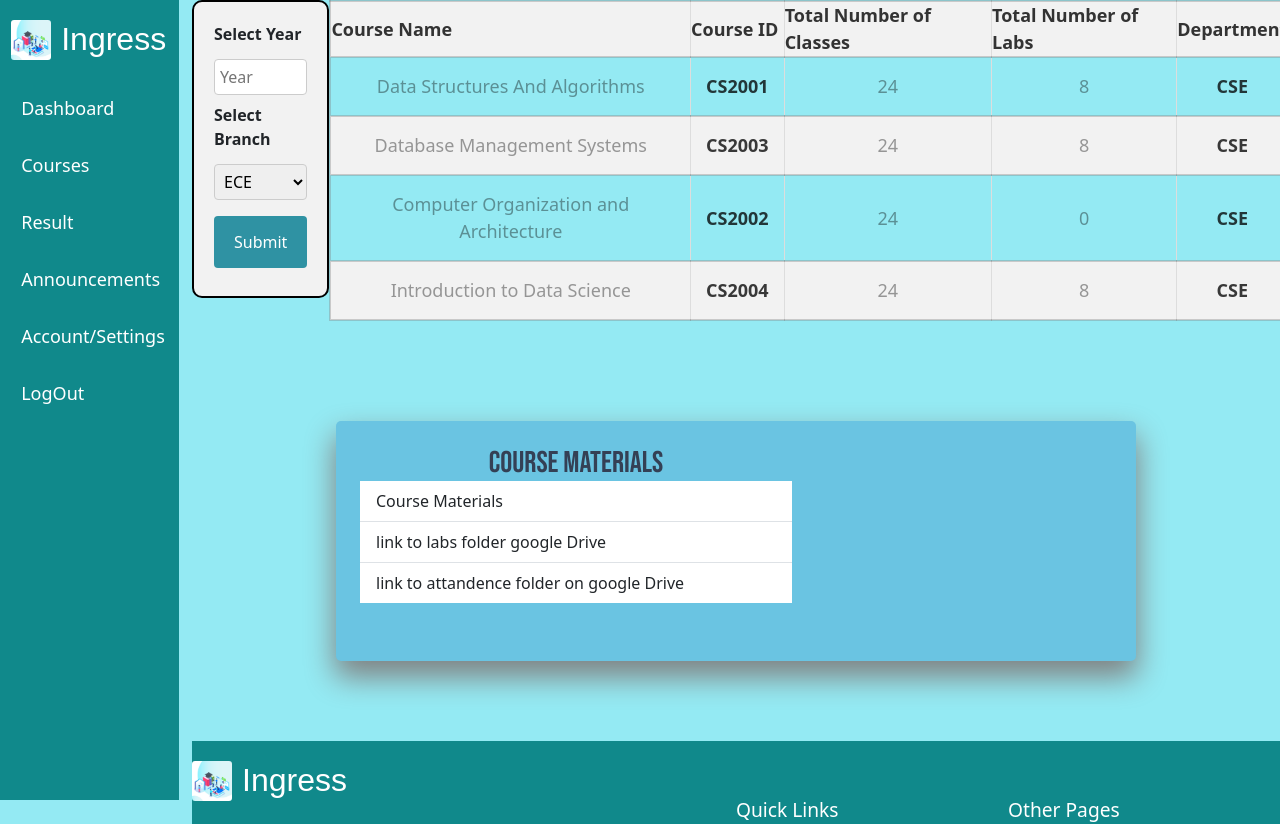
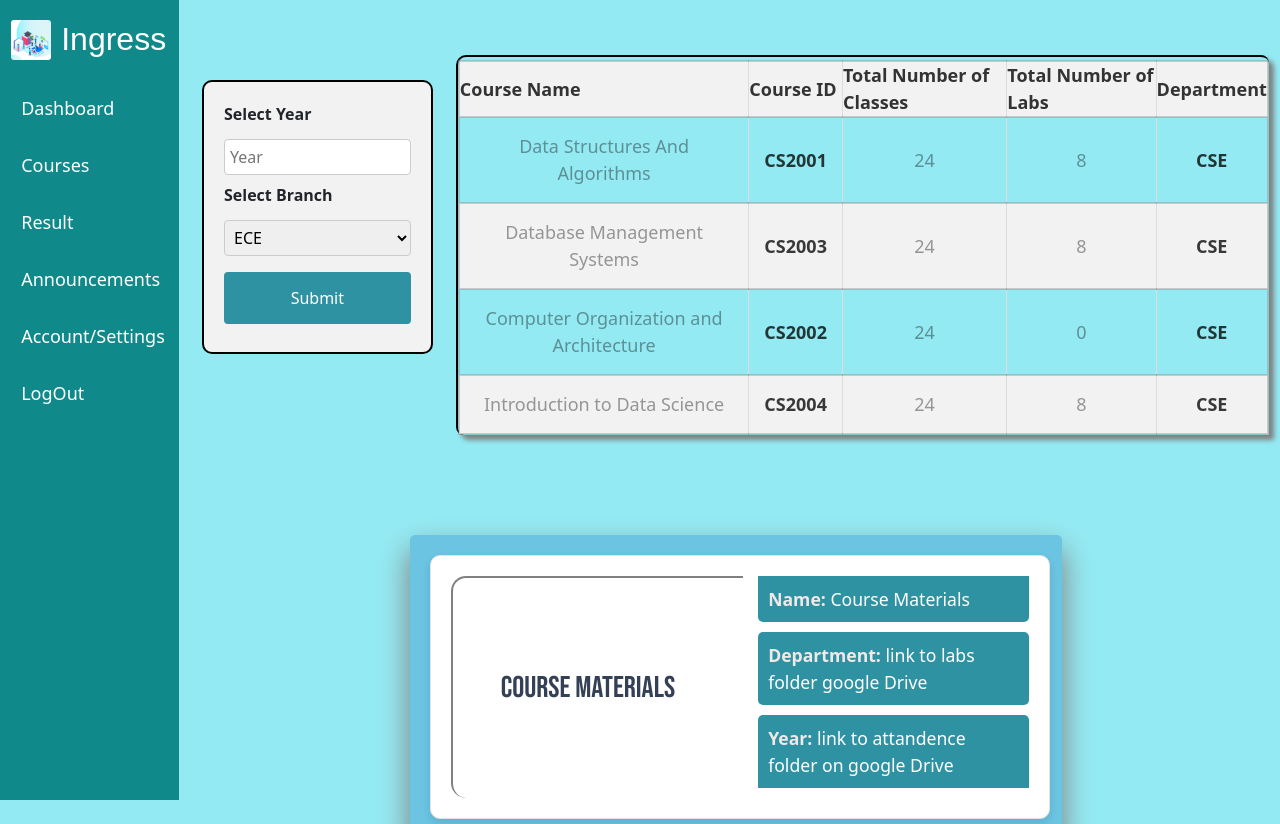
Before and after one commit to Captain-T2004/DBMS_SCMS, a React (Create React App) app: page /Courses in a window 1280 px wide. Shown: the top 824 px of the page. Built offline with nearby package versions, Linux system fonts and the light colour scheme; a web font is replaced by a local one.

Commit message:
cousre page updated and some minor changes

```diff
--- a/src/Components/Cards/Card.css
+++ b/src/Components/Cards/Card.css
@@ -9,8 +9,10 @@
 	border-radius: 5px;
 	overflow: hidden;
 	margin: 5em auto;
-	height: 30vh;
-	width: 100vh;
+	/* height: 30vh; */
+	width: 60%;
+
+
 }
 
 .product-details {
@@ -21,6 +23,7 @@
 	height: 100%;
 	float: left;
 	width: 60%;
+
 }
 
 #container .product-details h1 {
@@ -92,3 +95,68 @@
 	font-size: 1.2em;
 	margin:0;
 }
+
+/* ProductDetailsStyle.css */
+
+#coursepage_card {
+    display: flex;
+    background-color: #ffffff;
+    border: 1px solid #e2e2e2;
+    border-radius: 10px;
+    box-shadow: 0 4px 8px rgba(0, 0, 0, 0.1);
+    padding: 20px;
+    margin: 20px;
+    text-align: center;
+    transition: transform 0.3s ease-in-out;
+	width: 95%;
+
+
+}
+
+#coursepage_card:hover {
+    transform: translateY(-5px);
+}
+
+.left-column {
+    flex: 1;
+    text-align: left;
+    padding-right: 20px;
+	display: flex;
+	flex-direction: column;
+	justify-content: center;
+	border-top-left-radius: 15px;
+	border-bottom-left-radius: 15px;
+  	border-top: 2px solid grey ;
+  	border-left: 2px solid grey ;
+	margin-right: 15px;
+}
+
+.right-column {
+    flex: 1;
+    text-align: left;
+	background-color: #fff;
+
+}
+
+#coursepage_card h1 {
+    color: #333;
+    font-size: 1.8em;
+    margin-bottom: 15px;
+}
+
+.list-group-item {
+    background-color:#2f92a3;;
+    border: none;
+    padding: 10px;
+    font-size: 1.1em;
+    border-radius: 5px;
+    margin-bottom: 10px;
+	color: #fff;
+}
+
+.list-group-item strong {
+    font-weight: bold;
+    color: #f1e8e8;
+}
+
+/* You can add additional styling as per your design preferences */
--- a/src/Components/Cards/Card.js
+++ b/src/Components/Cards/Card.js
@@ -7,23 +7,17 @@ export default function Cards(props)
     const p_year = props.year;
     return (
     <div id="container">
-        <div className="product-details">
-            <h1>{p_name}</h1>
-            <div className='details'>
+        <div className="product-details" id="coursepage_card">
+            <div className='left-column'>
+                <h1>{p_name}</h1>
+            </div>
+            <div className='right-column'>
                 <ul className="list-group list-group-flush">
-                    <li className="list-group-item">{p_name}</li>
-                    <li className="list-group-item">{p_department}</li>
-                    <li className="list-group-item">{p_year} </li>
+                    <li className="list-group-item"><strong>Name:</strong> {p_name}</li>
+                    <li className="list-group-item"><strong>Department:</strong> {p_department}</li>
+                    <li className="list-group-item"><strong>Year:</strong> {p_year}</li>
                 </ul>
             </div>
-            {/* <div className="control">
-                <button className="cardbtn">
-                    <span className="buy">View</span>
-                </button>
-                <button className="cardbtn">
-                    <span className="buy">More..</span>
-                </button>
-            </div>   */}
         </div>
     </div>
   )
--- a/src/Components/CourseSelection/CourseSelectionStyle.css
+++ b/src/Components/CourseSelection/CourseSelectionStyle.css
@@ -27,6 +27,10 @@
     height: 100%;
     border: solid 2px #000000;
     border-radius: 10px;
-    background-color: #f2f2f2;
+    background-color: hsl(0, 0%, 95%);
     padding: 20px;
+    margin-left: 10px;
+    margin-right: 20px;
+    margin-top: 80px;
+    /* width: 100%; */
   }
--- a/src/Components/CourseTable/CourseTable.jsx
+++ b/src/Components/CourseTable/CourseTable.jsx
@@ -3,6 +3,7 @@ import { courses } from "../TempData/TempData"
 function CourseTable(props){
     return (
         <>
+            <div className="CourseTable_container">
             <table className="table-all">
                 <thead>
                     <tr className="tableHeading">
@@ -21,6 +22,7 @@ function CourseTable(props){
                         )}
                     </tbody>
             </table>
+            </div>
         </>
     );
 }
--- a/src/Components/CourseTable/CourseTableStyle.css
+++ b/src/Components/CourseTable/CourseTableStyle.css
@@ -4,7 +4,7 @@
 }
 .TableCourse .table-all{
     text-align: center;
-    width: 120vh;
+    /* width: 120vh; */
     height: 45%;
     font-size: large;
     border: solid 2px rgba(126, 126, 126, 0.351);
@@ -30,3 +30,17 @@
         color: #000000c4;
         font-weight: 600;
 }
+
+.CourseTable_container{
+    border-left: solid 2px #000000;
+    border-top: solid 2px #000000;
+    border-top-left-radius: 10px;
+    border-bottom-left-radius: 8px;
+    border-top-right-radius: 8px;
+    margin-top: 55px;
+    padding-top: 3px;
+
+    margin-left: 0.2em;
+    margin-right: 0.7em;
+    box-shadow: 5px 5px 5px grey;
+  }
--- a/src/Components/Footer/FooterStyle.css
+++ b/src/Components/Footer/FooterStyle.css
@@ -4,6 +4,7 @@
   padding:20px 0;
   padding-bottom: 10px;
   text-align: center;
+  margin-top: 100px;
 }
 
 .footer-content {
--- a/src/pages/Courses.js
+++ b/src/pages/Courses.js
@@ -10,7 +10,7 @@ function Courses(){
                 <CourseTable/>
             </div>
             </div>
-            <Cards name="Course Materials" department="link to labs folder google Drive" year="link to attandence folder on google Drive"/>
+            <Cards id="coursepage_card" name="Course Materials" department="link to labs folder google Drive" year="link to attandence folder on google Drive"/>
         </>
     );
 }
--- a/src/pages/RedirectPage.js
+++ b/src/pages/RedirectPage.js
@@ -23,8 +23,8 @@ const RedirectPage = ({ redirectTo }) => {
         <div className="image">
           <img src="/assets/login_page.png" alt="" />
         </div>
-        <h1>You have been successfully logged out.</h1>
-        <p>Redirecting to the login page in {countdown} seconds...</p>
+        <h1>"You are being logged out successfully."</h1>
+        <p>Please wait for {countdown} seconds... to be redirected to the login page.</p>
       </div>
     </div>
   );
```
Also changed, not shown: 1 other file (tests, documents, lock files or other folders).
